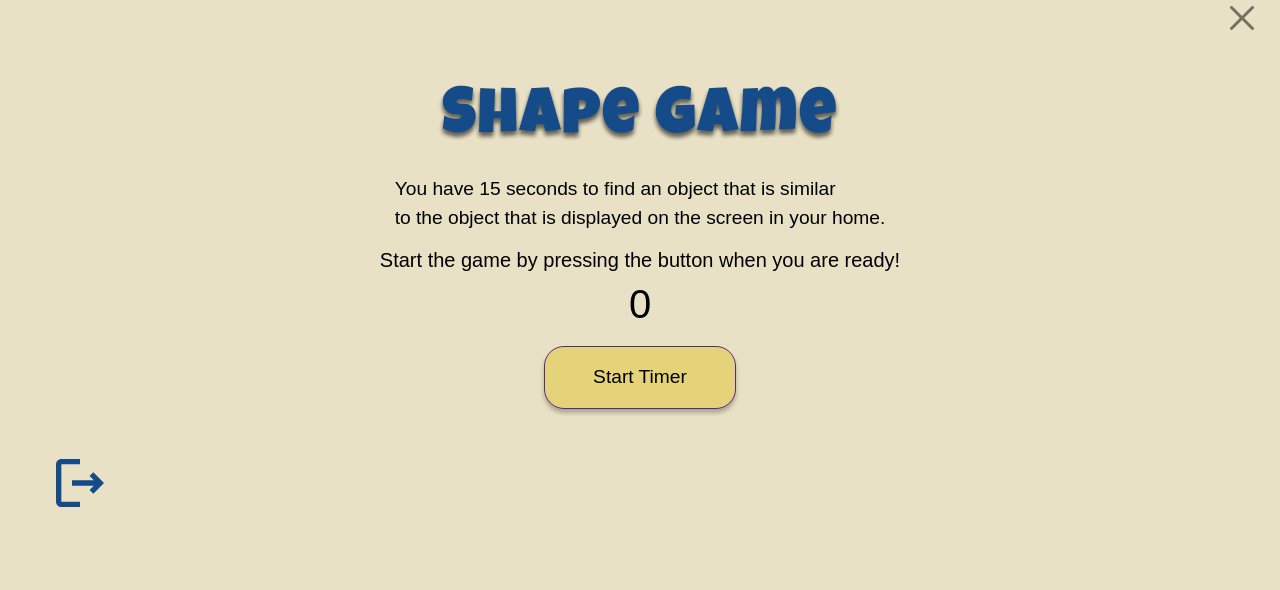
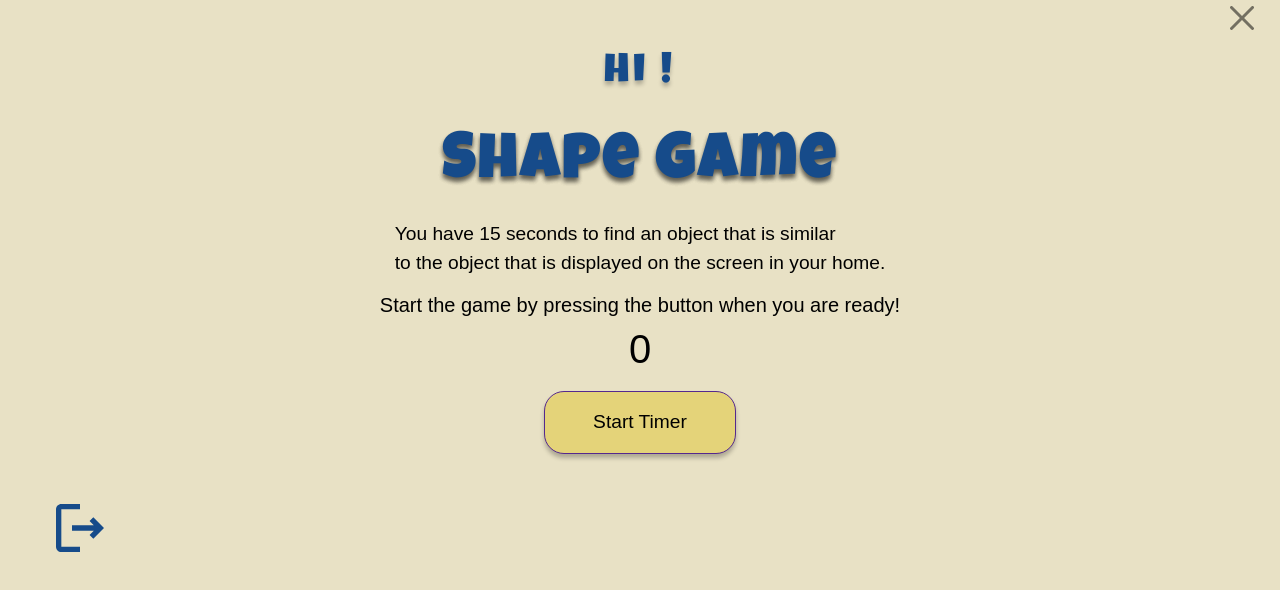
Before and after one commit to agorbacheva-y/kids-game, a React (Create React App) app: page /shapegame in a window 1280 px wide. Shown: the top 590 px of the page. Built offline with nearby package versions, Linux system fonts and the light colour scheme.

Commit message:
added the greeting component

```diff
--- a/src/components/ShapeGame.js
+++ b/src/components/ShapeGame.js
@@ -11,6 +11,7 @@ import { Link } from "react-router-dom";
 import { useNavigate } from "react-router-dom";
 import { MdOutlineLogout } from "react-icons/md";
 import ReusableButton from "./ReusableButton"
+import Greeting from "./Greeting";
 
 
 const ShapeGame = () => {
@@ -88,6 +89,12 @@ function Reset() {
             <CloseButton className="closebtn"></CloseButton>
         </Link>
       </div>
+
+      <div className="container">
+        <Greeting>Hi {currentUser}!</Greeting>
+
+      </div>
+
       <div className="container">
       <h1 className="title">Shape Game</h1>
       <p>
```
